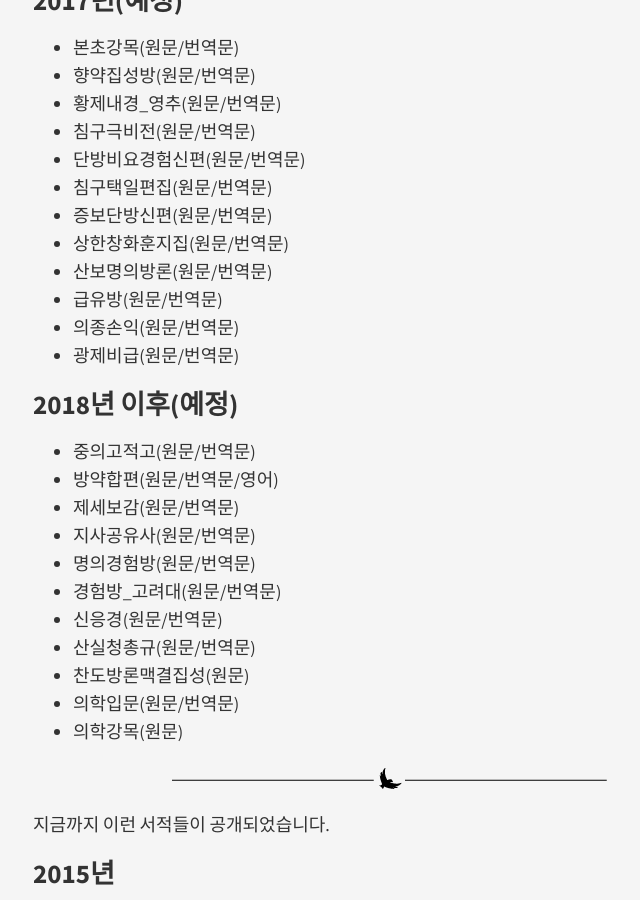
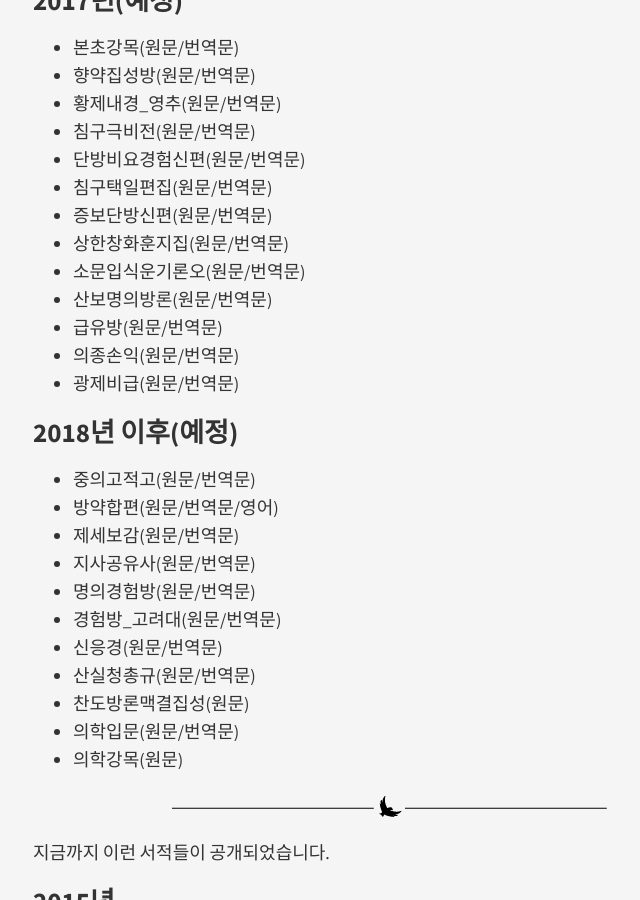
Before and after one commit to mediclassics/document, a Jekyll site: the page built from _posts/2016-01-22-mediclassics-plan.md, in a window 1280 px wide and 900 px high, scrolled down 718 px. Shown: the whole window, without its empty margins (252-892 px from the left). Built offline with Jekyll 4.4.1, drawn with Linux system fonts in a browser that asks for light colours; nearby versions of some CDN libraries.

Commit message:
소문입식운기론오 2017년에 추가

```diff
--- a/_posts/2016-01-22-mediclassics-plan.md
+++ b/_posts/2016-01-22-mediclassics-plan.md
@@ -34,6 +34,7 @@ categories: guide
  - 침구택일편집(원문/번역문)
  - 증보단방신편(원문/번역문)
  - 상한창화훈지집(원문/번역문)
+ - 소문입식운기론오(원문/번역문)
  - 산보명의방론(원문/번역문)
  - 급유방(원문/번역문)
  - 의종손익(원문/번역문)
```
